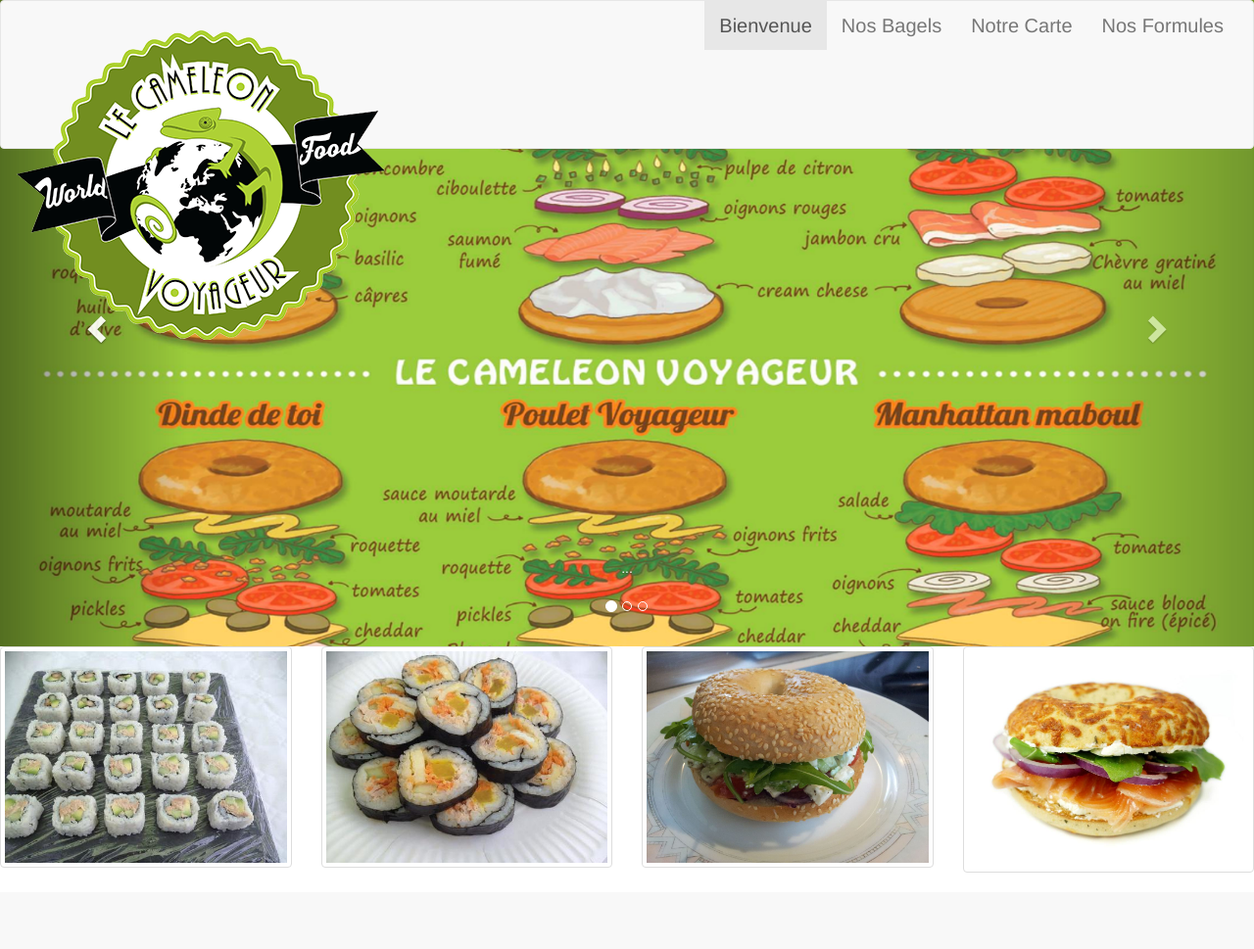
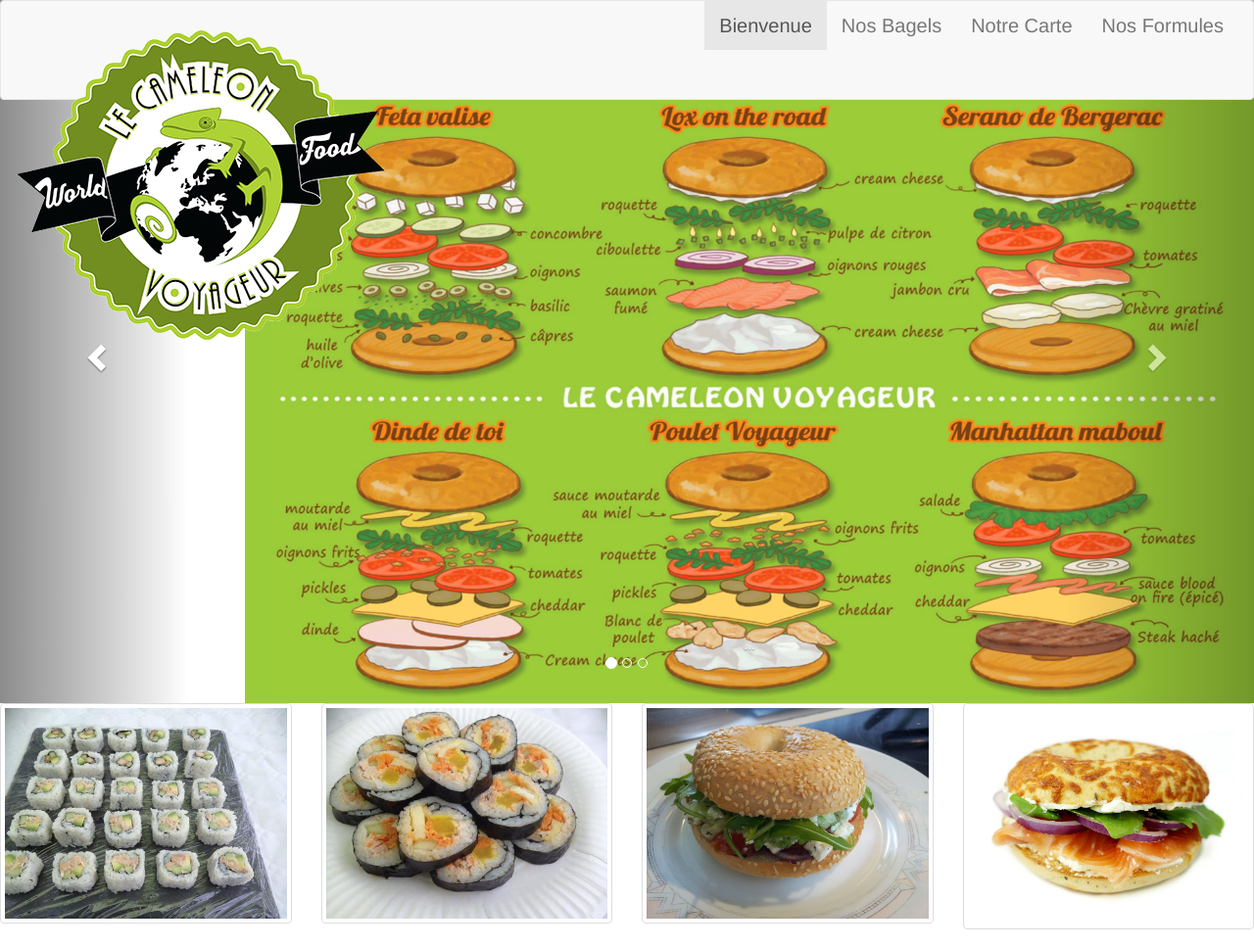
Before and after one commit to Tandav81/lecameleonvoyageurv2, a PHP site: page /indexcam.html in a window 1280 px wide. Shown: the whole page at 98% size. Before the commit the page ends 891 px from the top, so only its background shows below. Run offline with PHP 8.4, Linux system fonts and the light colour scheme.

Commit message:
modif mineures

```diff
--- a/indexcam.css
+++ b/indexcam.css
@@ -7,7 +7,7 @@
 
 }
 .navbar-header {
-	height: 150px;
+	height: 100px;
 }
 .navbar-brand{
 	font-family: 'plazaregular', "times new roman";
@@ -15,13 +15,12 @@
 	padding-top: 30px;
 }
 .navbar{
-width: 100%;
-position: fixed;
-z-index: 9999;
-}
-.item{
-	height: 80%;
-}
-.navbar-collapse{
+	width: 100%;
+	position: fixed;
+	z-index: 9999;
 	font-size: 20px;
 }
+#carousel-example-generic{
+	padding-top: 100px;
+	padding-left: 250px;
+}
--- a/indexcam.html
+++ b/indexcam.html
@@ -1,4 +1,4 @@
-<html>
+<!DOCTYPE html>
 	<html lang="fr">
     <head>
         <meta charset="utf-8">
@@ -20,7 +20,6 @@
               <span class="icon-bar"></span>
             </button>
             <a class="navbar-brand" href="#"><img src="Images/LOGO_MD.png"/></a>
-            <a class="navbar-brand" href="#"></a>
           </div>
             <div class="collapse navbar-collapse" id="bs-example-navbar-collapse-1">
               <ul class="nav navbar-nav navbar-right">
@@ -55,7 +54,12 @@
                     ...
                   </div>
                 </div>
-                ...
+                <div class="item">
+                  <img src="Images/camion2.jpg" alt="...">
+                  <div class="carousel-caption">
+                    ...
+                  </div>
+                </div>
               </div>
 
               <!-- Controls -->
```
Also changed, not shown: Images/menu.jpg, Images/menubagels.png.
